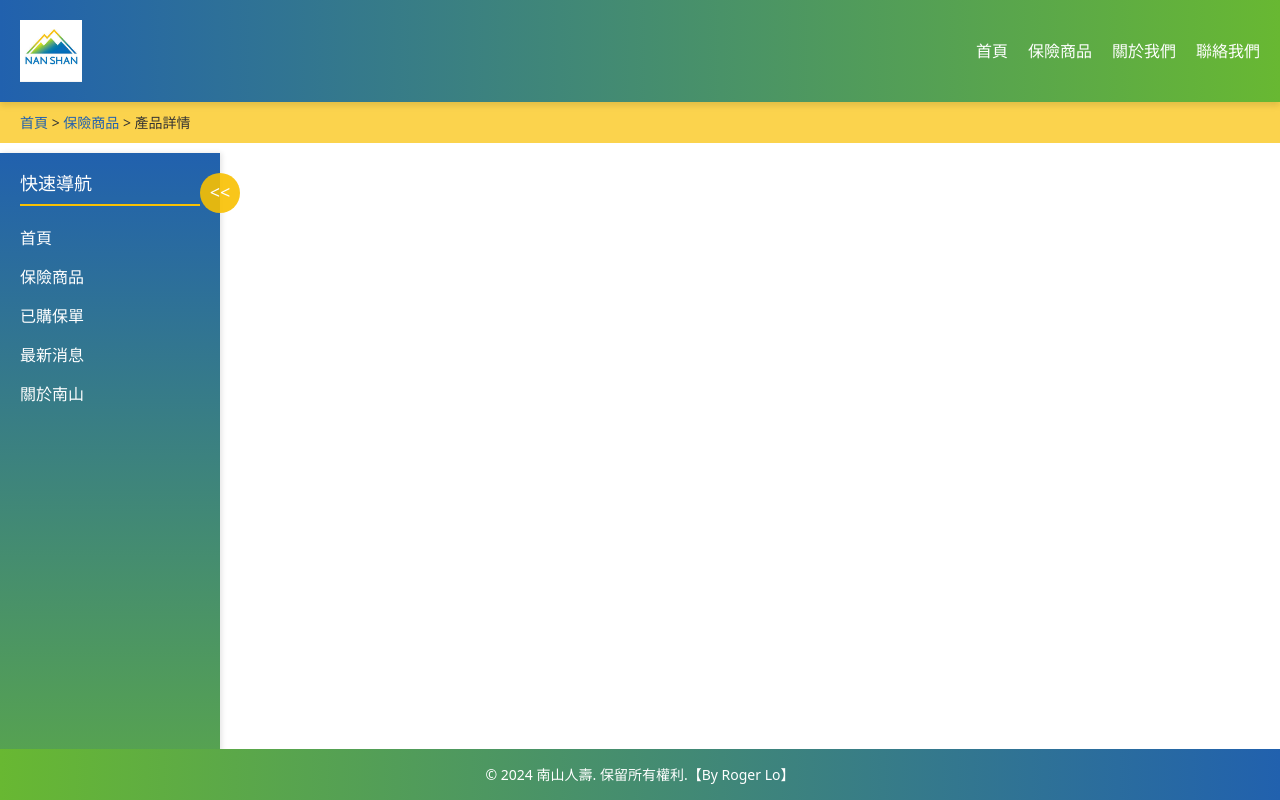
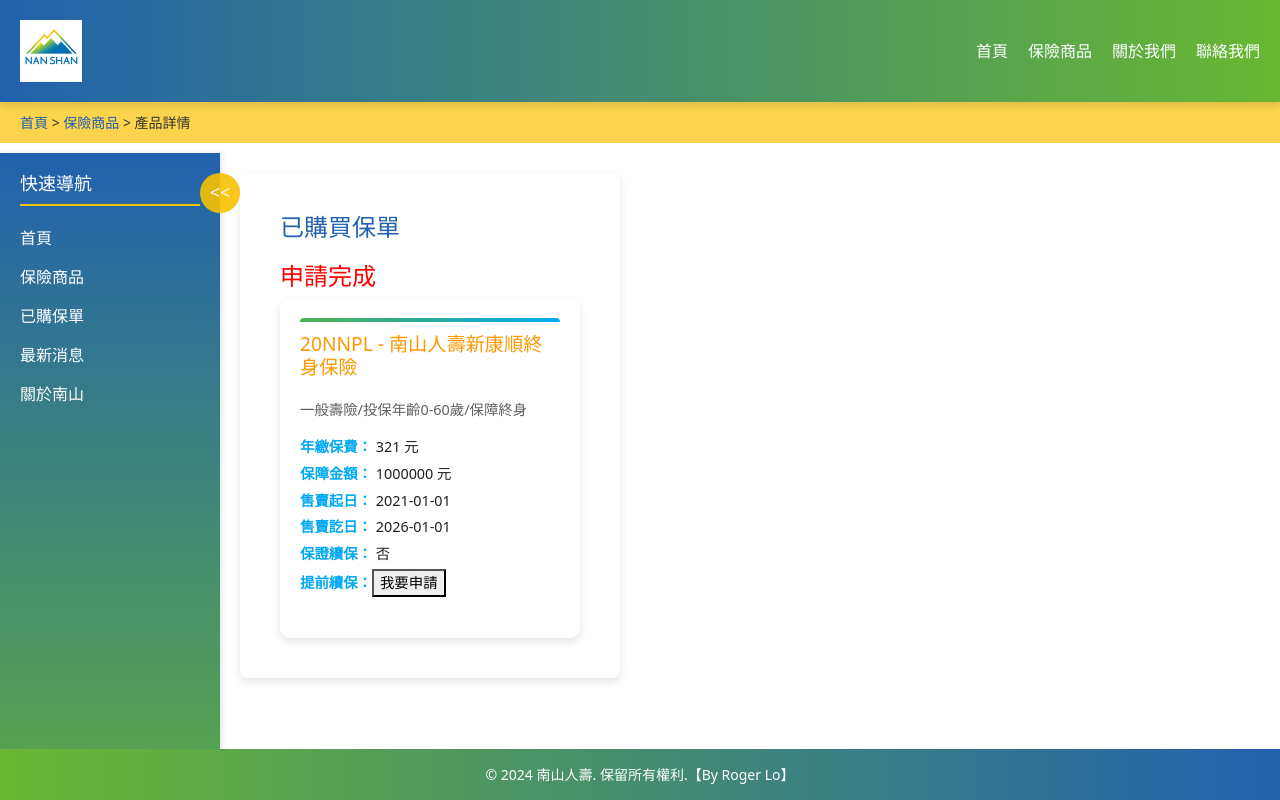
Before and after one commit to yiwen0507/vueHW_W8, a Vue app: page /alreadypurchased/applysuccess in a window 1280 px wide. Shown: the top 800 px of the page. Built offline with nearby package versions, Linux system fonts and the light colour scheme.

Commit message:
完成申請完成顯示(無資料連結)

```diff
--- a/src/components/AlreadyPurchased.vue
+++ b/src/components/AlreadyPurchased.vue
@@ -1,10 +1,10 @@
 <template>
     <div>
       <main>
+        <h1>已購買保單</h1>
+        <RouterView></RouterView>
         <div class="policy-container">
           <div class="policy-card">
-            <RouterView></RouterView>
-
             <h2>20NNPL - 南山人壽新康順終身保險</h2>
             <p>一般壽險/投保年齡0-60歲/保障終身</p>
             <ul>
@@ -15,7 +15,7 @@
               <li><strong>保證續保：</strong> 否</li>
               <li>
                 <strong>提前續保：</strong>
-                 <button><RouterLink to="/applysuccess">我要申請</RouterLink></button>
+                <button @click="goToApply">我要申請</button>
               </li>
             </ul>
           </div>
@@ -27,5 +27,10 @@
   <script>
   import '@/assets/cardStyle.css';
   export default {
-  };
+  methods: {
+    goToApply() {
+      this.$router.push({ name: 'apply' });
+    }
+  }
+};
   </script>
--- a/src/components/ApplySuccess.vue
+++ b/src/components/ApplySuccess.vue
@@ -1,6 +1,6 @@
 <template>
     <div>
-        <h1>申請完成</h1>
+        <h4 class="red-text">申請完成</h4>
     </div>
 </template>
 
@@ -11,5 +11,7 @@
 </script>
 
 <style lang="scss" scoped>
-
+.red-text {
+    color: red;
+}
 </style>
--- a/src/main.js
+++ b/src/main.js
@@ -20,7 +20,17 @@
         { path: "/homepage", component: HomePage },
         { path: "/products", component: InsuranceProducts},
         { path: "/insuranceproduct", component: InsuranceProducts},
-        { path: "/alreadypurchased", component: AlreadyPurchased},
+        {
+            path: '/alreadypurchased',
+            component: AlreadyPurchased,
+            children: [
+              {
+                path: 'applysuccess',
+                component: ApplySuccess, // Nested route to ApplySuccess.vue
+                name: 'apply',
+              },
+            ],
+          },
         { path: "/news", component:NewsNanshan},
         { path: "/about", component: AboutNanshan},
         { path: "/detail", component:InsuranceDetail},
```
